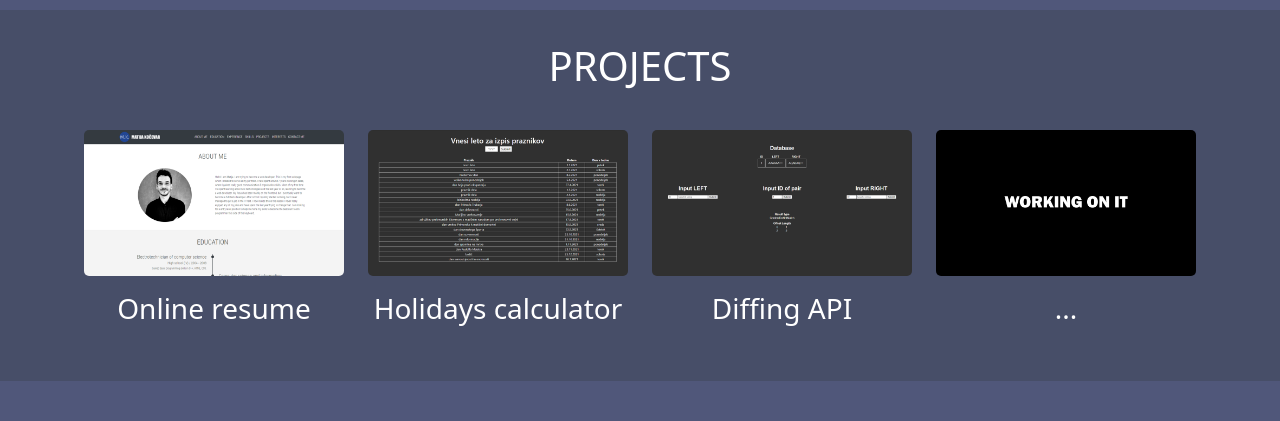
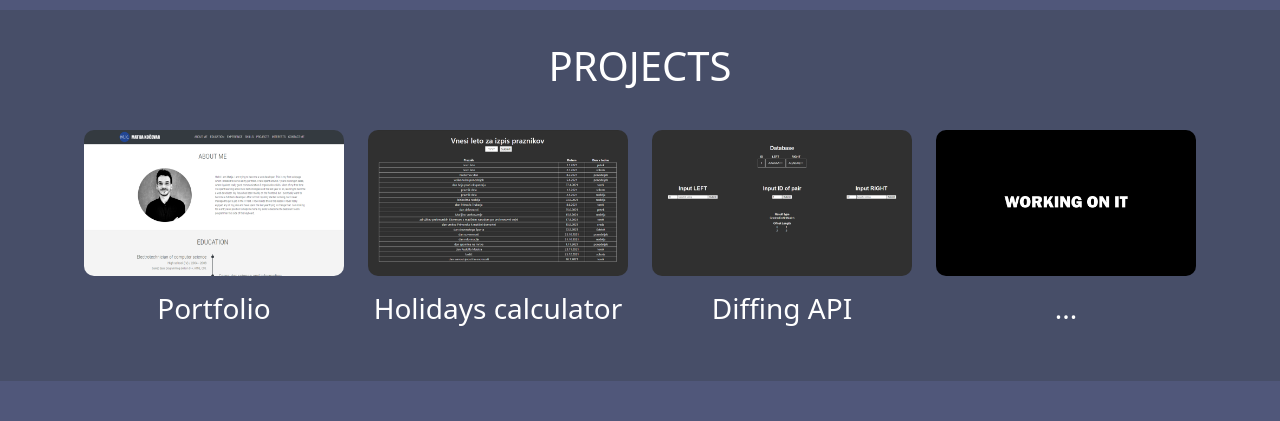
Before and after one commit to MatijaKocevar/portfolio_V2, a React (Vite) app: page / in a window 1280 px wide. Shown: the part 3240-3661 px from the top of the page. Built offline with nearby package versions, Linux system fonts and the light colour scheme.

Commit message:
adds refs to sections

```diff
--- a/src/components/AboutMe/aboutMe.tsx
+++ b/src/components/AboutMe/aboutMe.tsx
@@ -1,23 +1,24 @@
-import { useContext } from 'react';
-import author from '../../images/me.jpg';
-import './aboutMe.scss';
-import { Col, Container, Row } from 'react-bootstrap';
-import { TranslationContext } from '../../translations/components/TranslationContext';
+import { useContext, useRef } from "react";
+import author from "../../images/me.jpg";
+import "./aboutMe.scss";
+import { Col, Container, Row } from "react-bootstrap";
+import { TranslationContext } from "../../translations/components/TranslationContext";
 
 const AboutMe = () => {
 	const { getTranslation } = useContext(TranslationContext);
+	const ref = useRef<HTMLDivElement>(null);
 
 	return (
-    <Container id='about-me' className='about'>
+		<Container id='about-me' className='about' ref={ref}>
 			<Row className='heading-row'>
-        <h1>{getTranslation('Navigation_AboutMe')}</h1>
+				<h1>{getTranslation("Navigation_AboutMe")}</h1>
 			</Row>
 			<Row className='about-content'>
 				<Col className='photo' xs={12} sm={12} md={12} lg={5}>
 					<img className='profile-img' src={author} alt='author' />
 				</Col>
 				<Col className='description' xs={12} sm={12} md={12} lg={7}>
-          {getTranslation('AboutMe_Bio')}
+					{getTranslation("AboutMe_Bio")}
 				</Col>
 			</Row>
 		</Container>
--- a/src/components/Education/education.tsx
+++ b/src/components/Education/education.tsx
@@ -1,15 +1,16 @@
-import { Col, Container, Row } from 'react-bootstrap';
-import './education.scss';
-import { useContext } from 'react';
-import { TranslationContext } from '../../translations/components/TranslationContext';
+import { Col, Container, Row } from "react-bootstrap";
+import "./education.scss";
+import { useContext, useRef } from "react";
+import { TranslationContext } from "../../translations/components/TranslationContext";
 
 const Education = () => {
 	const { getTranslation } = useContext(TranslationContext);
+	const ref = useRef<HTMLDivElement>(null);
 
 	return (
-    <Container id='timeline' className='education'>
+		<Container id='timeline' className='education' ref={ref}>
 			<Row className='heading-row'>
-        <h1>{getTranslation('Navigation_Education')}</h1>
+				<h1>{getTranslation("Navigation_Education")}</h1>
 			</Row>
 			<Row className='timeline-wrapper'>
 				{/* - */}
@@ -19,7 +20,7 @@ const Education = () => {
 							<div className='line'></div>
 							<div className='marker'></div>
 						</div>
-            <div className='timeline-content'>{getTranslation('Education_Electrotechnician')}</div>
+						<div className='timeline-content'>{getTranslation("Education_Electrotechnician")}</div>
 					</Col>
 					<Col xs={0} sm={0} md={0} lg={6}></Col>
 				</Row>
@@ -31,7 +32,7 @@ const Education = () => {
 							<div className='line'></div>
 							<div className='marker'></div>
 						</div>
-            <div className='timeline-content'>{getTranslation('Education_RIT')}</div>
+						<div className='timeline-content'>{getTranslation("Education_RIT")}</div>
 					</Col>
 				</Row>
 				{/* - */}
@@ -41,7 +42,7 @@ const Education = () => {
 							<div className='line'></div>
 							<div className='marker'></div>
 						</div>
-            <div className='timeline-content'>{getTranslation('Education_Personal')}</div>
+						<div className='timeline-content'>{getTranslation("Education_Personal")}</div>
 					</Col>
 					<Col xs={0} sm={0} md={0} lg={6}></Col>
 				</Row>
--- a/src/components/Experience/experience.tsx
+++ b/src/components/Experience/experience.tsx
@@ -1,15 +1,16 @@
-import { Col, Container, Row } from 'react-bootstrap';
-import './experience.scss';
-import { useContext } from 'react';
-import { TranslationContext } from '../../translations/components/TranslationContext';
+import { Col, Container, Row } from "react-bootstrap";
+import "./experience.scss";
+import { useContext, useRef } from "react";
+import { TranslationContext } from "../../translations/components/TranslationContext";
 
 const Education = () => {
 	const { getTranslation } = useContext(TranslationContext);
+	const ref = useRef<HTMLDivElement>(null);
 
 	return (
-    <Container id='timeline' className='experience'>
+		<Container id='timeline' className='experience' ref={ref}>
 			<Row className='heading-row'>
-        <h1>{getTranslation('Navigation_Experience')}</h1>
+				<h1>{getTranslation("Navigation_Experience")}</h1>
 			</Row>
 			<Row className='timeline-wrapper'>
 				{/* - */}
@@ -20,7 +21,7 @@ const Education = () => {
 							<div className='line'></div>
 							<div className='marker'></div>
 						</div>
-            <div className='timeline-content'>{getTranslation('Experience_Mimovrste')}</div>
+						<div className='timeline-content'>{getTranslation("Experience_Mimovrste")}</div>
 					</Col>
 				</Row>
 				{/* - */}
@@ -30,7 +31,7 @@ const Education = () => {
 							<div className='line'></div>
 							<div className='marker'></div>
 						</div>
-            <div className='timeline-content'>{getTranslation('Experience_Api')}</div>
+						<div className='timeline-content'>{getTranslation("Experience_Api")}</div>
 					</Col>
 					<Col xs={0} sm={0} md={0} lg={6}></Col>
 				</Row>
@@ -42,7 +43,7 @@ const Education = () => {
 							<div className='line'></div>
 							<div className='marker'></div>
 						</div>
-            <div className='timeline-content'>{getTranslation('Experience_Webpage')}</div>
+						<div className='timeline-content'>{getTranslation("Experience_Webpage")}</div>
 					</Col>
 				</Row>
 				{/* - */}
@@ -52,7 +53,7 @@ const Education = () => {
 							<div className='line'></div>
 							<div className='marker'></div>
 						</div>
-            <div className='timeline-content'>{getTranslation('Experience_Agitavit')}</div>
+						<div className='timeline-content'>{getTranslation("Experience_Agitavit")}</div>
 					</Col>
 					<Col xs={0} sm={0} md={0} lg={6}></Col>
 				</Row>
--- a/src/components/Header/header.tsx
+++ b/src/components/Header/header.tsx
@@ -1,11 +1,12 @@
-import React, { useContext, useState } from 'react';
-import './header.scss';
-import { TranslationContext } from '../../translations/components/TranslationContext';
+import React, { useContext, useRef, useState } from "react";
+import "./header.scss";
+import { TranslationContext } from "../../translations/components/TranslationContext";
 
-const TEXTS = ['Creative', 'Hard working', 'Positive'];
+const TEXTS = ["Creative", "Hard working", "Positive"];
 
 const Header = () => {
 	const { getTranslation } = useContext(TranslationContext);
+	const ref = useRef<HTMLDivElement>(null);
 
 	const [index, setIndex] = useState(0);
 
@@ -15,11 +16,11 @@ const Header = () => {
 	}, []);
 
 	return (
-    <div id='home' className='header-wraper'>
+		<div id='home' className='header-wraper' ref={ref}>
 			<div className='main-info'>
 				<h1 className='heading'>portfolio</h1>
-        <h1 className='heading' style={{ color: 'red' }}>
-          {getTranslation('Header_Subtitle')}
+				<h1 className='heading' style={{ color: "red" }}>
+					{getTranslation("Header_Subtitle")}
 				</h1>
 			</div>
 		</div>
--- a/src/components/Interests/interests.scss
+++ b/src/components/Interests/interests.scss
@@ -25,6 +25,7 @@
 	max-width: 80%;
 	margin: 0 auto 2rem auto;
 	background: v.$darkerPurple;
+	border-radius: 10px;
 }
 
 .bgcircle {
--- a/src/components/Interests/interests.tsx
+++ b/src/components/Interests/interests.tsx
@@ -1,16 +1,17 @@
-import { useContext } from 'react';
-import InterestsCarousel from './interestsCarousel';
-import './interests.scss';
-import { Container, Row } from 'react-bootstrap';
-import { TranslationContext } from '../../translations/components/TranslationContext';
+import { useContext, useRef } from "react";
+import InterestsCarousel from "./interestsCarousel";
+import "./interests.scss";
+import { Container, Row } from "react-bootstrap";
+import { TranslationContext } from "../../translations/components/TranslationContext";
 
 const Interests = () => {
 	const { getTranslation } = useContext(TranslationContext);
+	const ref = useRef<HTMLDivElement>(null);
 
 	return (
-    <Container id='interests' className='interests'>
+		<Container id='interests' className='interests' ref={ref}>
 			<Row className='heading-row'>
-        <h1>{getTranslation('Navigation_Interests')}</h1>
+				<h1>{getTranslation("Navigation_Interests")}</h1>
 			</Row>
 			<Row>
 				<div className='interests-content'>
--- a/src/components/Projects/projects.scss
+++ b/src/components/Projects/projects.scss
@@ -23,26 +23,46 @@
 		text-align: center;
 		padding-bottom: 1rem;
 
+		.project {
+			position: relative;
+
 			.project-image {
 				width: 100%;
 				border: 0.5rem solid var(--primary-dark);
-      border-radius: 5px;
+				border-radius: 10px;
 			}
 
 			.project-icon {
 				position: absolute;
-      top: 35%;
-      left: 45%;
-      color: var(--primary-gray);
-      font-size: 1.5rem;
+				top: calc(50% - 1rem);
+				left: calc(50% - 1rem);
+				z-index: 5;
+				font-size: 2rem;
+				color: v.$white;
+				display: none;
+			}
 		}
 
 		h3 {
 			padding-top: 1rem;
-      color: v.$white
+			color: v.$white;
+		}
 	}
 
+	.project-wrapper:hover {
+		.project {
+			.project-image {
+				opacity: 0.5;
+				transition: 0.4s ease-in-out;
 			}
 
+			.project-icon {
+				display: block;
+				transition: 0.4s ease-in-out;
+			}
+		}
 
+		h3 {
 		}
+	}
+}
--- a/src/components/Projects/projects.tsx
+++ b/src/components/Projects/projects.tsx
@@ -1,43 +1,48 @@
-import project1 from '../../images/project1.png';
-import project2 from '../../images/project2.png';
-import project3 from '../../images/project3.png';
-import woi from '../../images/woi.png';
-import './projects.scss';
-import { useContext, useState } from 'react';
-import PopupBox from '../Shared/PopupBox/PopupBox';
-import { Col, Container, Row } from 'react-bootstrap';
-import { TranslationContext } from '../../translations/components/TranslationContext';
+import project1 from "../../images/project1.png";
+import project2 from "../../images/project2.png";
+import project3 from "../../images/project3.png";
+import woi from "../../images/woi.png";
+import "./projects.scss";
+import { useContext, useRef, useState } from "react";
+import PopupBox from "../Shared/PopupBox/PopupBox";
+import { Col, Container, Row } from "react-bootstrap";
+import { TranslationContext } from "../../translations/components/TranslationContext";
+import { FontAwesomeIcon } from "@fortawesome/react-fontawesome";
+import { faMagnifyingGlassPlus } from "@fortawesome/free-solid-svg-icons";
 
 const Projects = () => {
 	const { getTranslation } = useContext(TranslationContext);
+	const ref = useRef<HTMLDivElement>(null);
 
 	const [showPopupResume, setShowPopupResume] = useState(false);
 	const [showPopupHolidays, setShowPopupHolidays] = useState(false);
 	const [showPopupDiffing, setShowPopupDiffing] = useState(false);
 	const [showPopupWOI, setShowPopupWOI] = useState(false);
 
+	const magnifyingGlass = <FontAwesomeIcon icon={faMagnifyingGlassPlus} />;
+
 	const resumeContent = (
 			<>
-      <h3>Online Resume</h3>
+				<h3>Portfolio</h3>
 				<img className='projects-image-popupbox' src={project1} alt='Online resume' />
 				<p>This is a popup box!This is a popup box!This is a popup box!This is a popup box!This is a popup box!This is a popup box!</p>
 			</>
-  );
-  const holidayContent = (
+		),
+		holidayContent = (
 			<>
 				<h3>Holidays calculator</h3>
 				<img className='projects-image-popupbox' src={project2} alt='Online resume' />
 				<p>This is a popup box!This is a popup box!This is a popup box!This is a popup box!This is a popup box!This is a popup box!</p>
 			</>
-  );
-  const diffingContent = (
+		),
+		diffingContent = (
 			<>
 				<h3>Diffing API</h3>
 				<img className='projects-image-popupbox' src={project3} alt='Online resume' />
 				<p>This is a popup box!This is a popup box!This is a popup box!This is a popup box!This is a popup box!This is a popup box!</p>
 			</>
-  );
-  const WOIContent = (
+		),
+		WOIContent = (
 			<>
 				<h3>WORKING ON IT</h3>
 				<img className='projects-image-popupbox' src={woi} alt='Online resume' />
@@ -46,39 +51,51 @@ const Projects = () => {
 		);
 
 	return (
-    <Container className='projects'>
+		<Container className='projects' ref={ref}>
 			<Row className='heading-row'>
-        <h1 className=''>{getTranslation('Navigation_Projects')}</h1>
+				<h1 className=''>{getTranslation("Navigation_Projects")}</h1>
 			</Row>
+			<Row>
 				{showPopupResume && <PopupBox content={resumeContent} onClose={() => setShowPopupResume(false)} />}
-      {showPopupHolidays && <PopupBox content={holidayContent} onClose={() => setShowPopupHolidays(false)} />}
-      {showPopupDiffing && <PopupBox content={diffingContent} onClose={() => setShowPopupDiffing(false)} />}
-      {showPopupWOI && <PopupBox content={WOIContent} onClose={() => setShowPopupWOI(false)} />}
-      <Row>
 				<Col lg={3} md={6} sm={6} xs={12} onClick={() => setShowPopupResume(true)}>
 					<div className='project-wrapper'>
+						<div className='project'>
+							<div className='project-icon'>{magnifyingGlass}</div>
 							<img className='project-image' src={project1} alt='project webpage' />
-            <h3>Online resume</h3>
+						</div>
+						<h3>Portfolio</h3>
 					</div>
 				</Col>
 				{/* - */}
+				{showPopupHolidays && <PopupBox content={holidayContent} onClose={() => setShowPopupHolidays(false)} />}
 				<Col lg={3} md={6} sm={6} xs={12} onClick={() => setShowPopupHolidays(true)}>
 					<div className='project-wrapper'>
+						<div className='project'>
+							<div className='project-icon'>{magnifyingGlass}</div>
 							<img className='project-image' src={project2} alt='Project 2...' />
+						</div>
 						<h3>Holidays calculator</h3>
 					</div>
 				</Col>
 				{/* - */}
+				{showPopupDiffing && <PopupBox content={diffingContent} onClose={() => setShowPopupDiffing(false)} />}
 				<Col lg={3} md={6} sm={6} xs={12} onClick={() => setShowPopupDiffing(true)}>
 					<div className='project-wrapper'>
+						<div className='project'>
+							<div className='project-icon'>{magnifyingGlass}</div>
 							<img className='project-image' src={project3} alt='Project 3...' />
+						</div>
 						<h3>Diffing API</h3>
 					</div>
 				</Col>
 				{/* - */}
+				{showPopupWOI && <PopupBox content={WOIContent} onClose={() => setShowPopupWOI(false)} />}
 				<Col lg={3} md={6} sm={6} xs={12} onClick={() => setShowPopupWOI(true)}>
 					<div className='project-wrapper'>
+						<div className='project'>
+							<div className='project-icon'>{magnifyingGlass}</div>
 							<img className='project-image' src={woi} alt='Project 4...' />
+						</div>
 						<h3>...</h3>
 					</div>
 				</Col>
--- a/src/components/Skills/skills.tsx
+++ b/src/components/Skills/skills.tsx
@@ -1,19 +1,20 @@
-import { FontAwesomeIcon } from '@fortawesome/react-fontawesome';
-import { faTable, faPaintBrush, faDesktop, faFileCode, faPenFancy } from '@fortawesome/free-solid-svg-icons';
-import './skills.scss';
-import { Col, Container, Row } from 'react-bootstrap';
-import FlipBox from '../Shared/FlipBox/FlipBox';
-import { useContext } from 'react';
-import { TranslationContext } from '../../translations/components/TranslationContext';
+import { FontAwesomeIcon } from "@fortawesome/react-fontawesome";
+import { faTable, faDesktop, faFileCode, faPenFancy } from "@fortawesome/free-solid-svg-icons";
+import "./skills.scss";
+import { Col, Container, Row } from "react-bootstrap";
+import FlipBox from "../Shared/FlipBox/FlipBox";
+import { useContext, useRef } from "react";
+import { TranslationContext } from "../../translations/components/TranslationContext";
 
 const Service = () => {
 	const { getTranslation } = useContext(TranslationContext);
+	const ref = useRef<HTMLDivElement>(null);
 
 	return (
 		<>
-      <Container id='skills' className='skills'>
+			<Container id='skills' className='skills' ref={ref}>
 				<Row className='heading-row'>
-          <h1>{getTranslation('Navigation_Skills')}</h1>
+					<h1>{getTranslation("Navigation_Skills")}</h1>
 				</Row>
 				<Row>
 					{/* - */}
@@ -24,12 +25,12 @@ const Service = () => {
 									<div className='circle'>
 										<FontAwesomeIcon className='icon' icon={faFileCode} size='3x' />
 									</div>
-                  <h3>{getTranslation('Skills_WebDevelopment_Title')}</h3>
+									<h3>{getTranslation("Skills_WebDevelopment_Title")}</h3>
 								</div>
 							}
 							backContent={
 								<div className='box'>
-                  <p>{getTranslation('Skills_WebDevelopment')}</p>
+									<p>{getTranslation("Skills_WebDevelopment")}</p>
 								</div>
 							}
 						/>
@@ -42,12 +43,12 @@ const Service = () => {
 									<div className='circle'>
 										<FontAwesomeIcon className='icon' icon={faPenFancy} size='3x' />
 									</div>
-                  <h3>{getTranslation('Skills_Design_Title')}</h3>
+									<h3>{getTranslation("Skills_Design_Title")}</h3>
 								</div>
 							}
 							backContent={
 								<div className='box'>
-                  <p>{getTranslation('Skills_Design')}</p>
+									<p>{getTranslation("Skills_Design")}</p>
 								</div>
 							}
 						/>
@@ -60,12 +61,12 @@ const Service = () => {
 									<div className='circle'>
 										<FontAwesomeIcon className='icon' icon={faTable} size='3x' />
 									</div>
-                  <h3>{getTranslation('Skills_DataVisualising_Title')}</h3>
+									<h3>{getTranslation("Skills_DataVisualising_Title")}</h3>
 								</div>
 							}
 							backContent={
 								<div className='box'>
-                  <p>{getTranslation('Skills_DataVisualising')}</p>
+									<p>{getTranslation("Skills_DataVisualising")}</p>
 								</div>
 							}
 						/>
@@ -78,12 +79,12 @@ const Service = () => {
 									<div className='circle'>
 										<FontAwesomeIcon className='icon' icon={faDesktop} size='3x' />
 									</div>
-                  <h3>{getTranslation('Skills_PcMobileRepair_Title')}</h3>
+									<h3>{getTranslation("Skills_PcMobileRepair_Title")}</h3>
 								</div>
 							}
 							backContent={
 								<div className='box'>
-                  <p>{getTranslation('Skills_PcMobileRepair')}</p>
+									<p>{getTranslation("Skills_PcMobileRepair")}</p>
 								</div>
 							}
 						/>
--- a/tsconfig.json
+++ b/tsconfig.json
@@ -3,7 +3,7 @@
     "target": "ES2022",
     "useDefineForClassFields": true,
     "lib": ["DOM", "DOM.Iterable", "ES2022"],
-    "allowJs": false,
+    "allowJs": true,
     "skipLibCheck": true,
     "esModuleInterop": false,
     "allowSyntheticDefaultImports": true,
@@ -15,7 +15,7 @@
     "isolatedModules": true,
     "noEmit": true,
     "jsx": "react-jsx",
-    "sourceMap": false,
+    "sourceMap": true,
     "declarationMap": true,
     "composite": true,
     "outDir": "dist",
```
Also changed, not shown: src/components/Navbar/navbar.scss (+6 -1 lines), src/components/Navbar/navbar.tsx (+62 -19 lines), 1 other file (tests, documents, lock files or other folders). Lines whose indentation alone changed are shown as unchanged.
